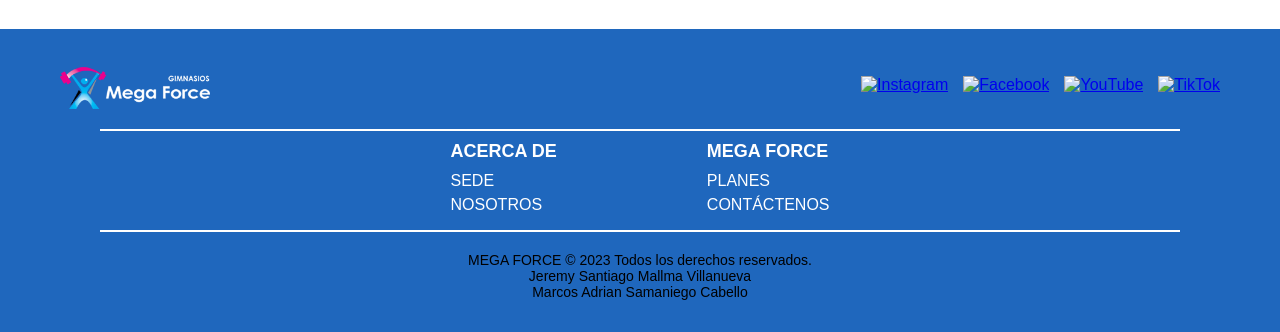
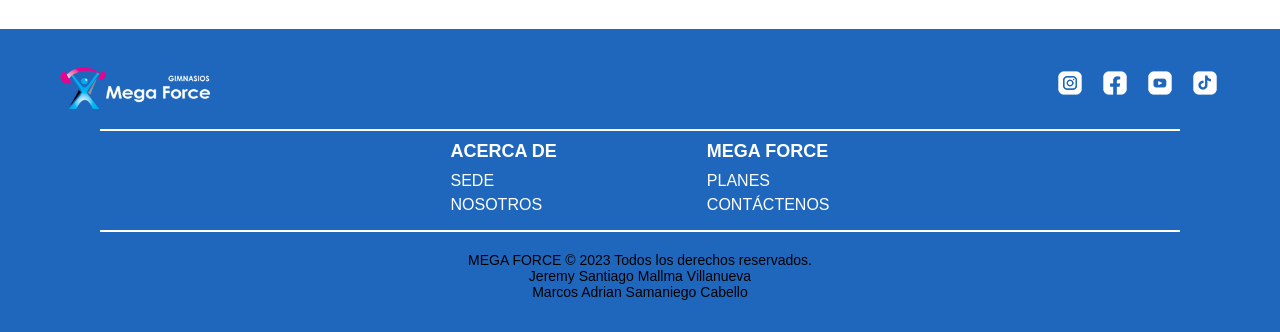
Before and after one commit to JEREMYSMV/FINALPAG, a plain HTML site: page lahacienda.html in a window 1280 px wide. Shown: the part 2380-2712 px from the top of the page. Drawn offline with Linux system fonts and the light colour scheme; the site is published under a folder, as on GitHub Pages, so addresses that start at the root find nothing.

Commit message:
Update lahacienda.html

```diff
--- a/lahacienda.html
+++ b/lahacienda.html
@@ -116,10 +116,10 @@
     <div class="footer-header">
       <img src="image/logo.png" alt="Logo Mega Force" class="logo-footer">
       <div class="footer-social">
-        <a href="https://www.instagram.com/gymmegaforceoficial/"><img src="/image/instagram.png" alt="Instagram"></a>
-        <a href="https://www.facebook.com/megaforce.hacienda/"><img src="/image/facebook.png" alt="Facebook"></a>
-        <a href="https://www.youtube.com/@megaforceate"><img src="/image/youtube.png" alt="YouTube"></a>
-        <a href="https://www.tiktok.com/@gymmegaforce"><img src="/image/tiktok.png" alt="TikTok"></a>
+        <a href="https://www.instagram.com/gymmegaforceoficial/"><img src="image/instagram.png" alt="Instagram"></a>
+        <a href="https://www.facebook.com/megaforce.hacienda/"><img src="image/facebook.png" alt="Facebook"></a>
+        <a href="https://www.youtube.com/@megaforceate"><img src="image/youtube.png" alt="YouTube"></a>
+        <a href="https://www.tiktok.com/@gymmegaforce"><img src="image/tiktok.png" alt="TikTok"></a>
       </div>
     </div>
 
```
